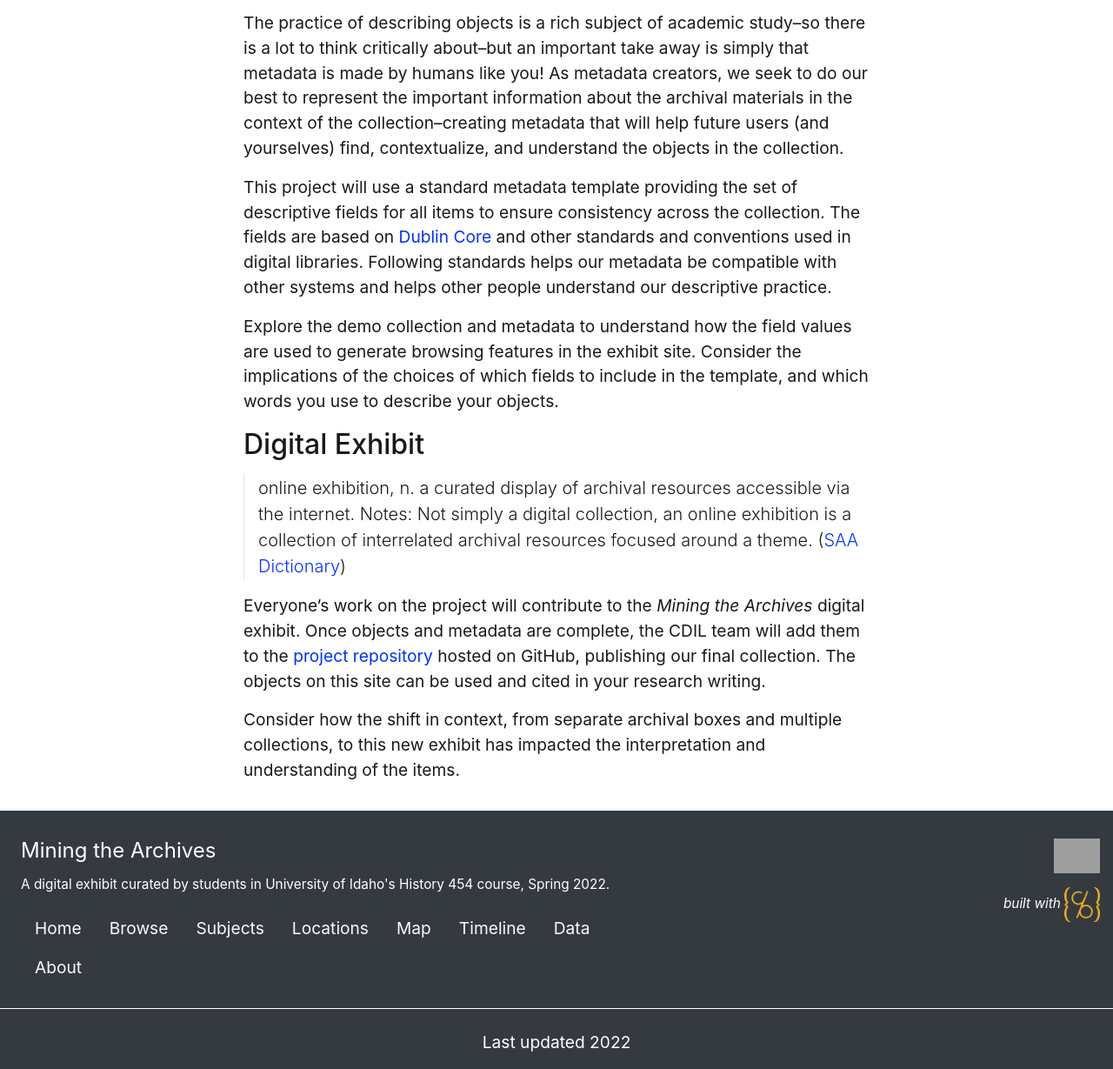
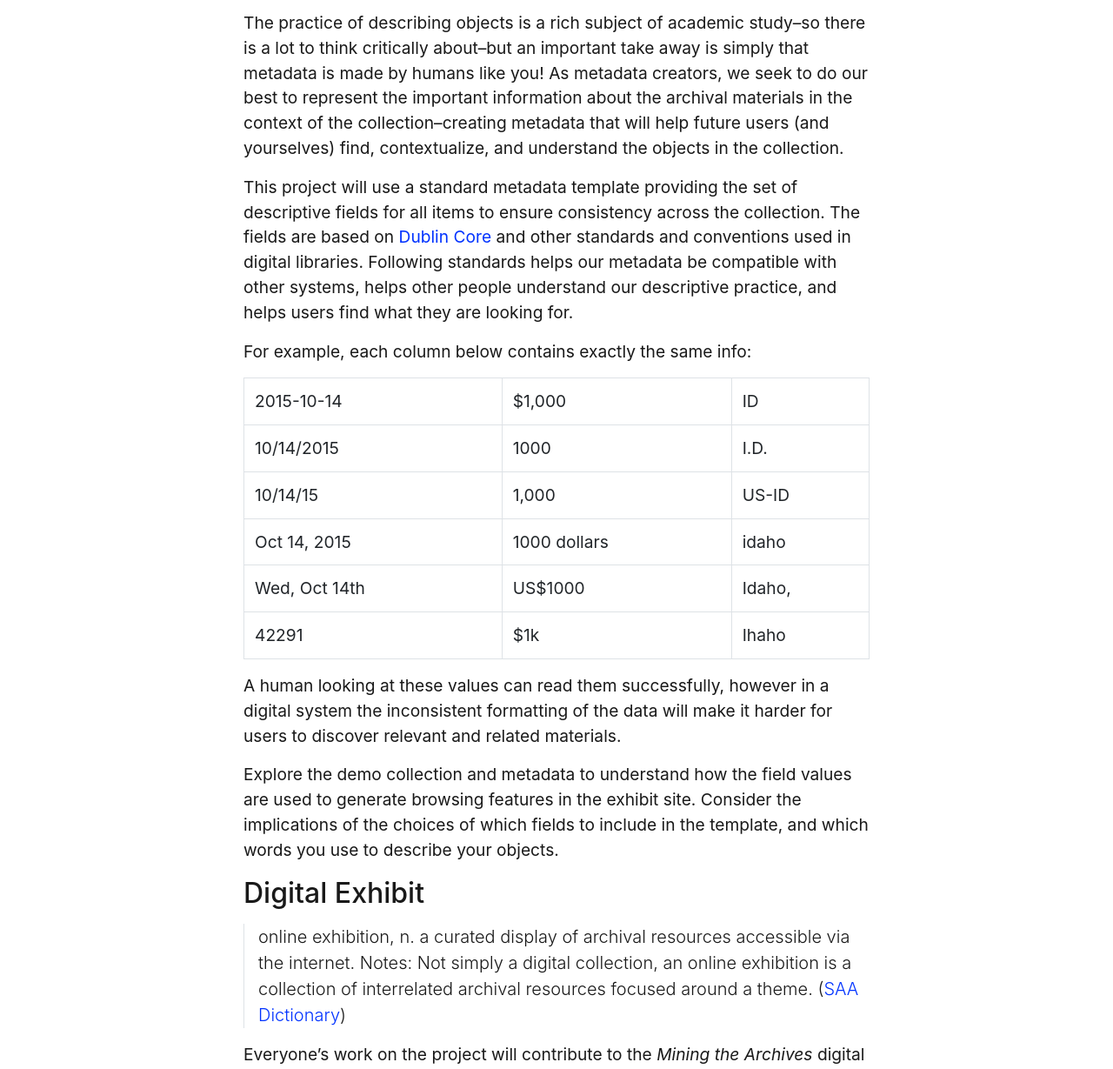
Before and after one commit to evanwill/hist-454-2022, a Jekyll site: the page built from pages/project/overview.md, in a window 1280 px wide and 1400 px high, scrolled down 2780 px, cut to the strip 0-1229 px from the top of the window. Shown: the whole strip at 87% size. Built offline with Jekyll 4.4.1, drawn with Linux system fonts in a browser that asks for light colours; grey boxes are pictures that could not be loaded.

Commit message:
bad data example

```diff
--- a/pages/project/overview.md
+++ b/pages/project/overview.md
@@ -64,7 +64,19 @@ As metadata creators, we seek to do our best to represent the important informat
 
 This project will use a standard metadata template providing the set of descriptive fields for all items to ensure consistency across the collection.
 The fields are based on [Dublin Core](https://www.dublincore.org/specifications/dublin-core/dcmi-terms/) and other standards and conventions used in digital libraries.
-Following standards helps our metadata be compatible with other systems and helps other people understand our descriptive practice.
+Following standards helps our metadata be compatible with other systems, helps other people understand our descriptive practice, and helps users find what they are looking for.
+
+For example, each column below contains exactly the same info:
+
+| 2015-10-14 | $1,000 | ID |
+| 10/14/2015 | 1000 | I.D. |
+| 10/14/15 | 1,000 | US-ID |
+| Oct 14, 2015 | 1000 dollars | idaho |
+| Wed, Oct 14th | US$1000 | Idaho, |
+| 42291 | $1k | Ihaho |
+{:.table .table-bordered}
+
+A human looking at these values can read them successfully, however in a digital system the inconsistent formatting of the data will make it harder for users to discover relevant and related materials.
 
 Explore the demo collection and metadata to understand how the field values are used to generate browsing features in the exhibit site.
 Consider the implications of the choices of which fields to include in the template, and which words you use to describe your objects.
```
